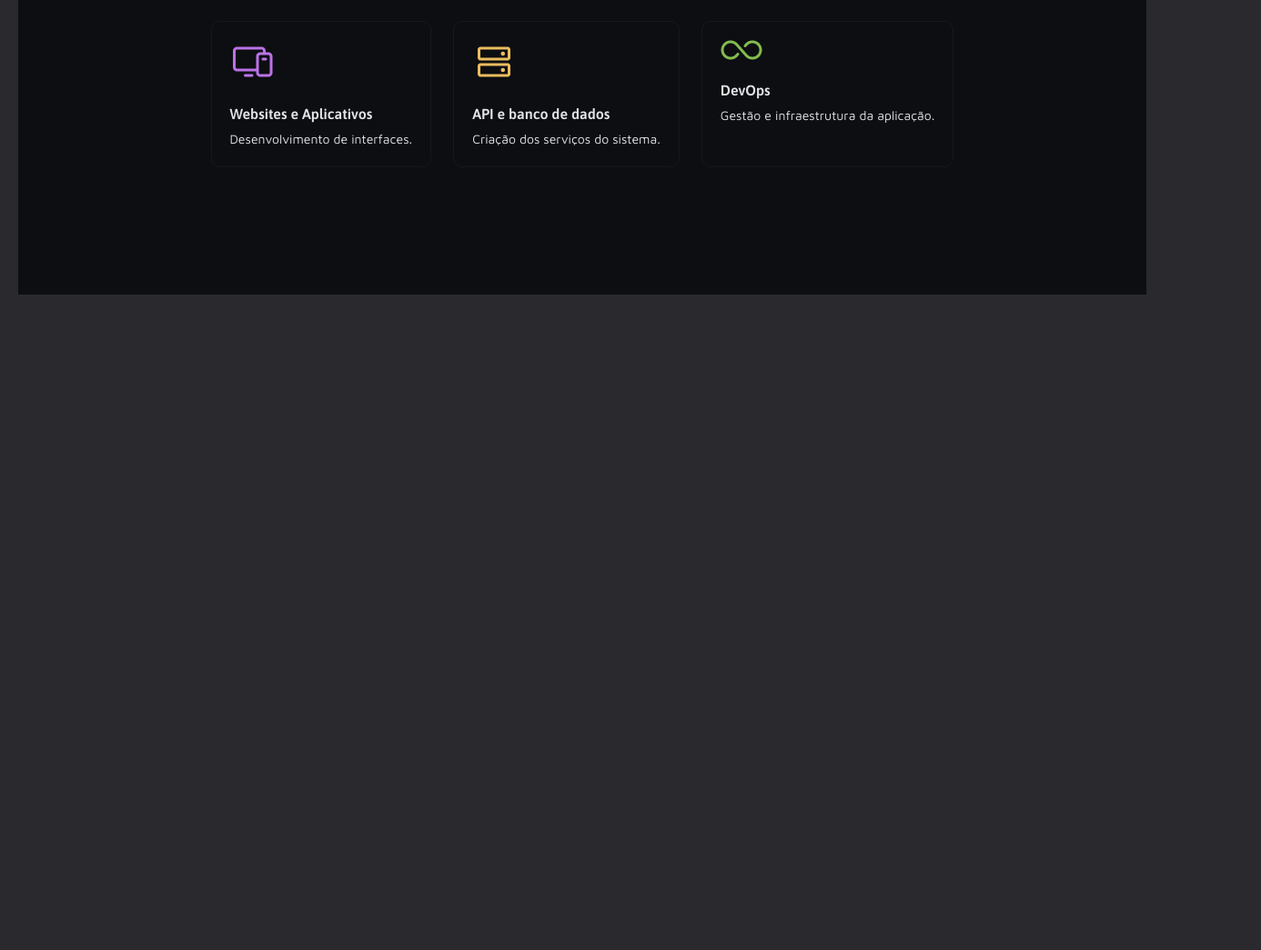
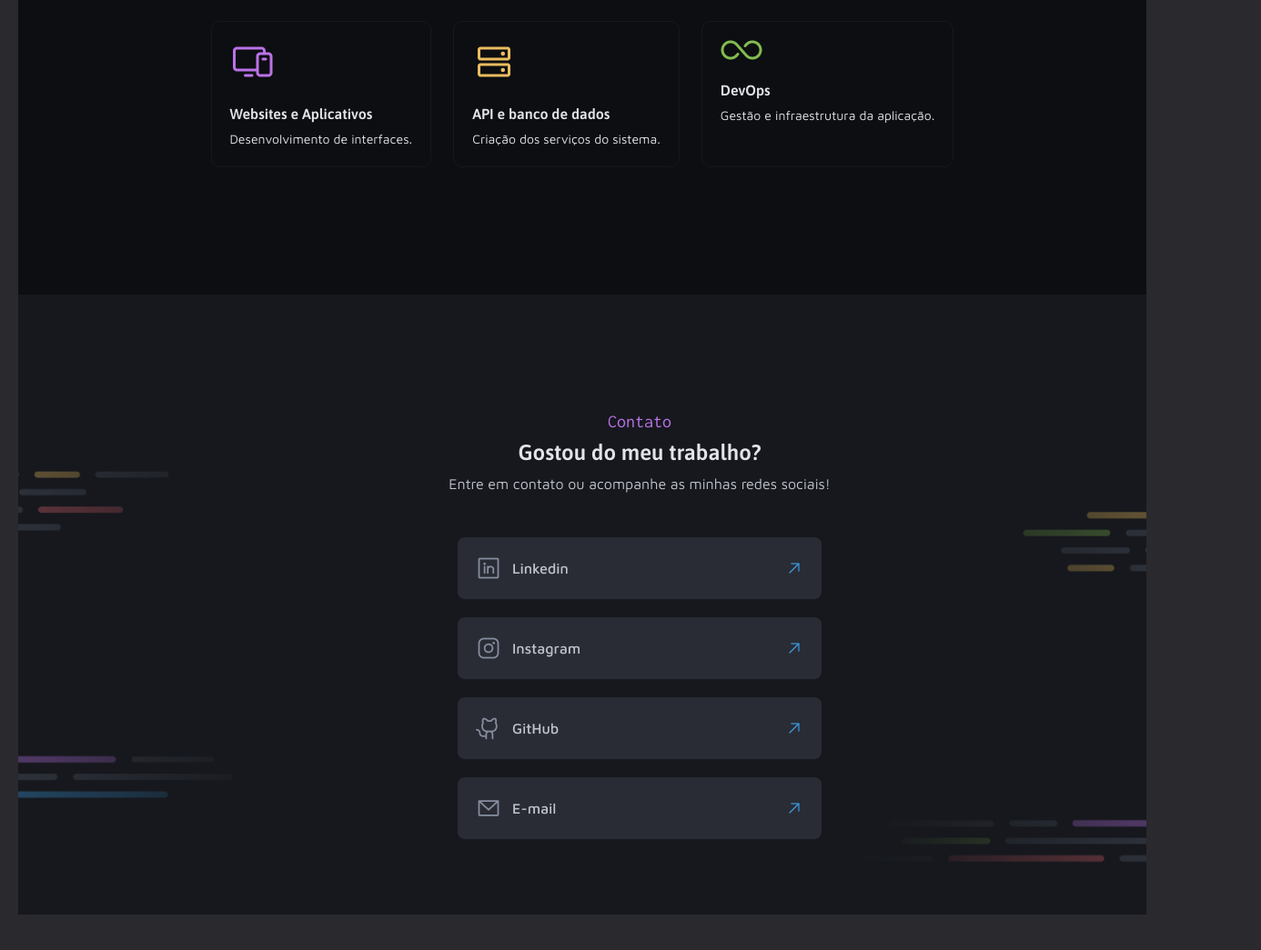
Before and after one commit to Gmendonca1/projeto-portf-lio-dev, a plain HTML site: page index.html in a window 1280 px wide. Shown: the part 2065-3110 px from the top of the page at 91% size, 1386 px wide, since content can reach past the window. Before the commit the page ends 2389 px from the top, so only its background shows below. Drawn offline with Linux system fonts and the light colour scheme.

Commit message:
footer finalizado

```diff
--- /dev/null
+++ b/footer.css
@@ -0,0 +1,48 @@
+footer {
+  display: flex;
+padding: 0px 20px;
+justify-items: center;
+align-content: center;
+}
+
+figure {
+  display: flex;
+  max-width: 100%;
+  position: relative;
+ }
+
+figcaption {
+  display: flex;
+  flex-direction: column;
+  width: 1366px;
+  position: absolute;
+  padding: 128px 120px 200px 120px;
+  align-items: center;
+  justify-content: center;
+
+  h2 {
+    font: var(--text-asap-md);
+    color: var(--color-grey-600);
+    display: flex;
+   justify-content: center;
+   margin-bottom: 8px;
+   margin-top: 8px;
+  }
+
+}
+
+.container-contacts {
+  display: flex;
+  flex-direction: column;
+margin-top: 48px;
+align-items: center;
+justify-content: center;
+row-gap: 16px;
+}
+
+.hover-contacts {
+  :hover {
+    border: solid 2px var(--color-blue);
+    border-radius: 10px;
+  }
+}
--- a/index.html
+++ b/index.html
@@ -141,7 +141,38 @@
 
 </aside>
 
-  <footer></footer>
+  <footer>
+   <figure>
+    <img src="assets/Background_Contacts.png" alt="Background_Contacts">
+
+    <figcaption><div class="contact">
+      <h3 class="text-purple">Contato</h3>
+      <h2>Gostou do meu trabalho?</h2>
+      <p class="text-md-maven">Entre em contato ou acompanhe as minhas redes sociais!</p>
+    </div>
+
+    <div class="container-contacts">
+      <div class="hover-contacts">
+  <img src="assets/SocialButtonlinkedin.png" alt="linkedin">
+    </div>
+
+    <div class="hover-contacts">
+      <img src="assets/SocialButtoninstagram.png" alt="instagram">
+    </div>
+
+    <div class="hover-contacts">
+      <img src="assets/SocialButtongit.png" alt="GitHub">
+    </div>
+
+    <div class="hover-contacts">
+      <img src="assets/SocialButtonemail.png" alt="email">
+    </div>
+  </div>
+
+  </figcaption>
+  </figure>
+
+  </footer>
 
 </body>
 </html>
--- a/main.css
+++ b/main.css
@@ -1,3 +1,21 @@
+main {
+  background-color: var(--color-grey-200);
+  padding:72px 120px ;
+  margin: 0px 20px;
+  display: flex;
+  flex-wrap: wrap;
+  flex-direction: row;
+  justify-content: center;
+align-items: flex-start;
+align-content: center;
+
+div:nth-child(1) {
+display: block;
+width: 1366px;
+
+}
+}
+
 .status-default {
 display: flex;
 flex-wrap: wrap;
--- a/style.css
+++ b/style.css
@@ -2,6 +2,7 @@
 @import url(utility.css);
 @import url(main.css);
 @import url(aside.css);
+@import url(footer.css);
 
 * {
   margin: 0;
--- a/utility.css
+++ b/utility.css
@@ -37,6 +37,14 @@
   margin-bottom: 8px;
 }
 
+.text-purple {
+  font: var(--text-inconsolata-subtitle);
+  color: var(--color-purple);
+  display: flex;
+  justify-content: center;
+  margin-bottom: 8px;
+}
+
 .descricao {
   font: var(--text-maven-sm);
   color: var(--color-grey-400);
@@ -46,6 +54,13 @@
 .content-tag {
   font: var(--text-maven-md);
   color: #C0C4CE;
+}
+
+.text-md-maven {
+  font: var(--text-maven-md);
+  color: var(--color-grey-500);
+  display: flex;
+  justify-content: center;
 }
 
 .container {
@@ -65,21 +80,3 @@
   body {
     background-color: #29292E;
   }
-
-  main {
-    background-color: var(--color-grey-200);
-    padding:72px 120px ;
-    margin: 0px 20px;
-    display: flex;
-    flex-wrap: wrap;
-    flex-direction: row;
-    justify-content: center;
-align-items: flex-start;
-align-content: center;
-
- div:nth-child(1) {
-  display: block;
-  width: 1366px;
-
- }
-  }
```
Also changed, not shown: assets/ArrowUpRight.png (added), assets/LinkedinLogo.png (added), assets/SocialButtonemail.png (added), assets/SocialButtongit.png (added), assets/SocialButtoninstagram.png (added), assets/SocialButtonlinkedin.png (added), assets/contacts=Default.png (added), assets/contacts=Hover.png (added).
